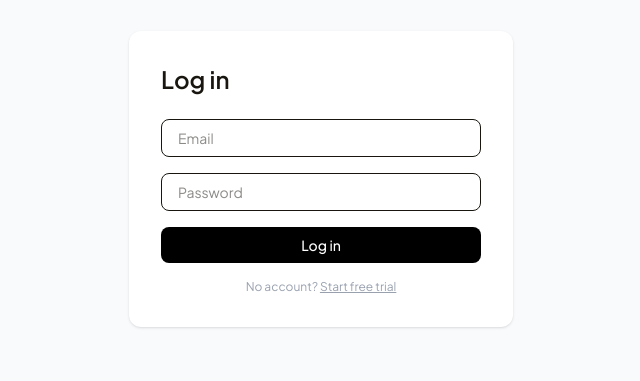
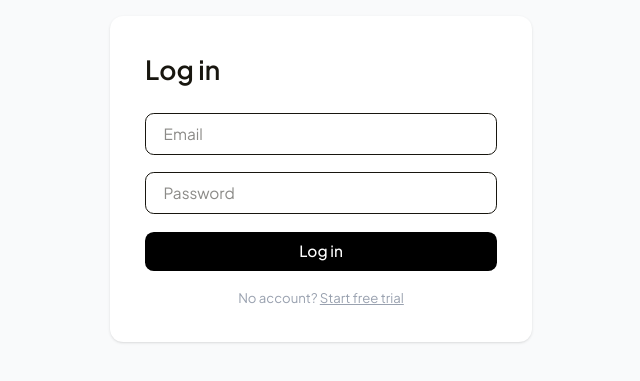
Before and after one commit to mathewjcohen/MarkitRunner, a Next.js app: page /login in a window 1280 px wide. Shown: the part 221-602 px from the top of the page, without its empty margins (319-959 px from the left). Built offline with nearby package versions, Linux system fonts and the light colour scheme.

Commit message:
style: increase base font size 10% globally

```diff
--- a/src/app/globals.css
+++ b/src/app/globals.css
@@ -35,6 +35,10 @@
   animation: slideInUp 0.35s cubic-bezier(0.16, 1, 0.3, 1) both;
 }
 
+html {
+  font-size: 110%;
+}
+
 body {
   background: var(--color-bg);
   color: var(--color-text);
```
